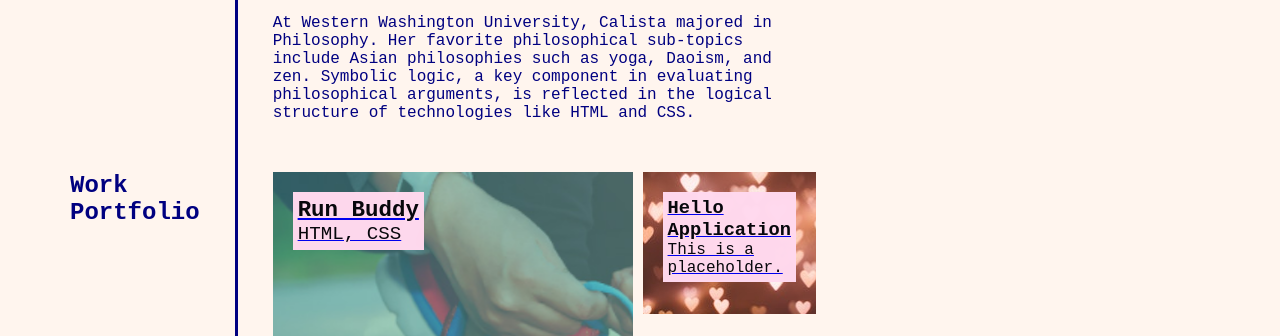
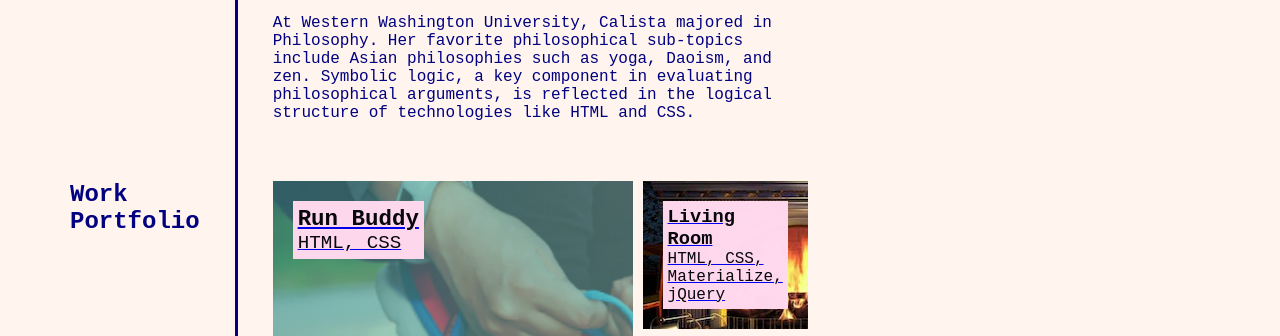
Before and after one commit to calistamayer/hello_calista, a plain HTML site: page index.html in a window 1280 px wide. Shown: the part 613-949 px from the top of the page. Drawn offline with Linux system fonts and the light colour scheme.

Commit message:
add Living Room app

```diff
--- a/assets/css/style.css
+++ b/assets/css/style.css
@@ -130,8 +130,8 @@ header nav ul li a {
 .run-buddy .caption {
     font-size: larger;
 }
-.placeholder1 {
-    background-image: url(../images/placeholder-1.jpg);
+.living-room {
+    background-image: url(../images/fireplace.jpg);
     grid-column: 3/4;
     grid-row: 1/2;
 }
--- a/index.html
+++ b/index.html
@@ -66,10 +66,10 @@
                             <p>HTML, CSS</p>
                         </div>
                     </a>
-                    <a class="app-tile placeholder1" href="#work-portfolio">
+                    <a class="app-tile living-room" href="https://yooperjb.github.io/Living-Room/">
                         <div class="caption">
-                            <h3>Hello Application</h3>
-                            <p>This is a placeholder.</p>
+                            <h3>Living Room</h3>
+                            <p>HTML, CSS, Materialize, jQuery</p>
                         </div>
                     </a>
                     <a class="app-tile placeholder2" href="#work-portfolio">
```
Also changed, not shown: assets/images/fireplace.jpg (added), 2 other files.
